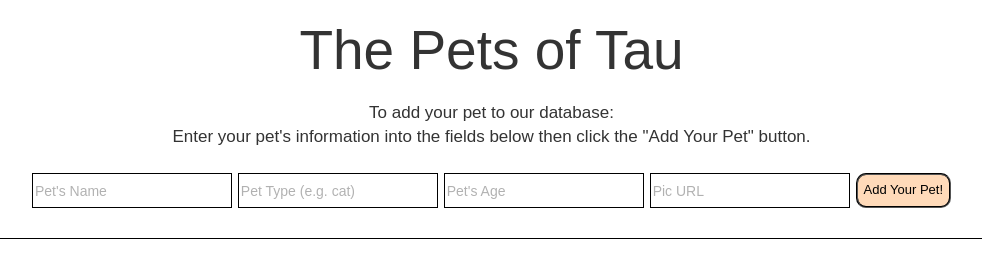
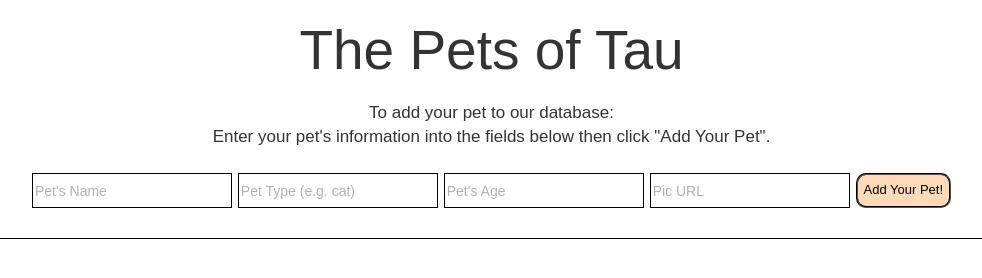
Before and after one commit to karlabrandon817/prime_weekend5_petDirectory, a website: page public/index.html in a window 1280 px wide. Shown: the whole page, without its empty margins (156-1138 px from the left). Drawn offline with nearby package versions, Linux system fonts and the light colour scheme; no server answers.

Commit message:
modified text

```diff
--- a/public/index.html
+++ b/public/index.html
@@ -22,7 +22,7 @@
 
     <h1>The Pets of Tau</h1>
     <p class="intro">
-        To add your pet to our database:<br /> Enter your pet's information into the fields below then click the "Add Your Pet" button.
+        To add your pet to our database:<br /> Enter your pet's information into the fields below then click "Add Your Pet".
     </p>
     <div ng-controller='PetDirController'>
         <form id="petForm">
```
